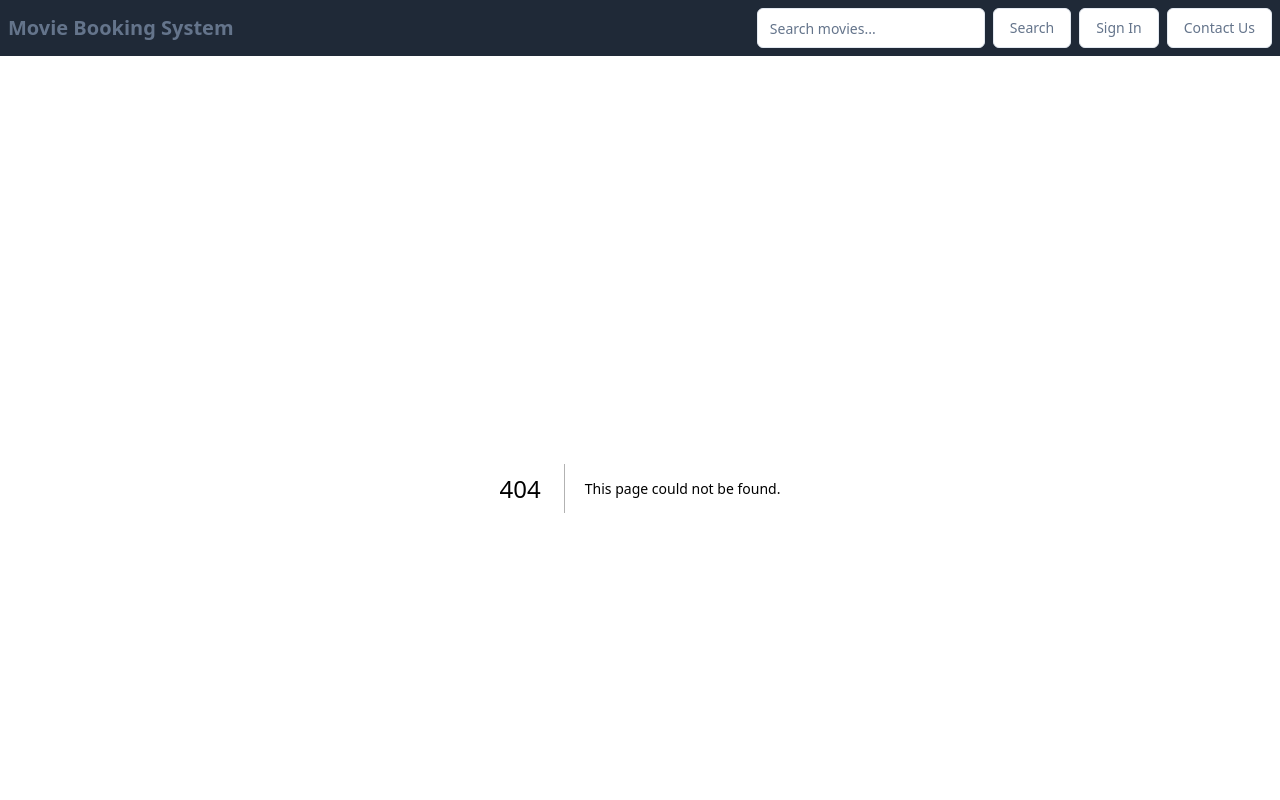
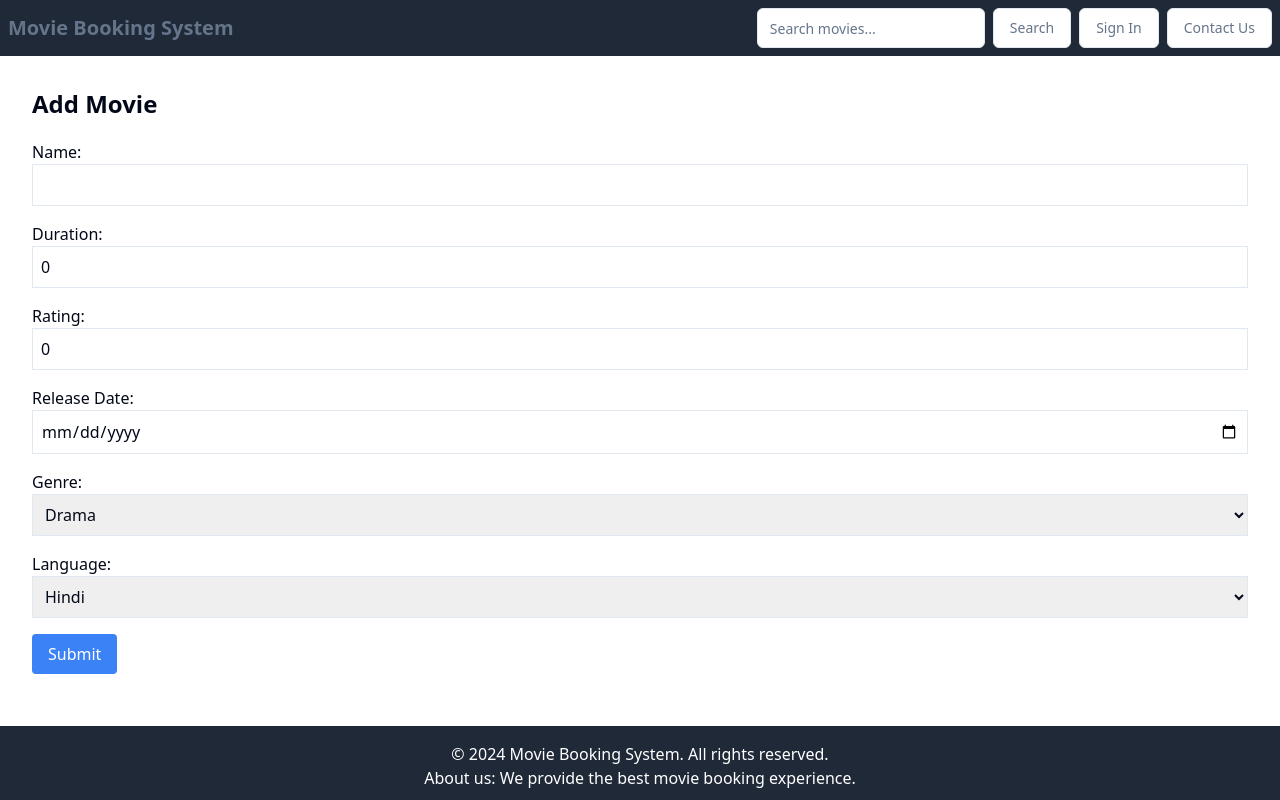
Before and after one commit to ThisaraWeerakoon/movie-reservation-system, a Next.js app in the folder frontend/: page /movie-list/form in a window 1280 px wide. Before the commit this address had no page. Shown: the top 800 px of the page. Built offline with nearby package versions, Linux system fonts and the light colour scheme.

Commit message:
movie form

```diff
--- /dev/null
+++ b/frontend/src/app/movie-list/form/page.tsx
@@ -0,0 +1,10 @@
+'use client';
+import MovieForm from './movieForm';
+
+export default function Home() {
+  return (
+    <main>
+      <MovieForm onMovieAdded={function (): void {}} />
+    </main>
+  );
+}
```
Also changed, not shown: frontend/src/app/movie-list/form/movieForm.tsx (renamed from frontend/src/app/movie-list/movieForm copy.tsx), 2 other files (tests, documents, lock files or other folders).
